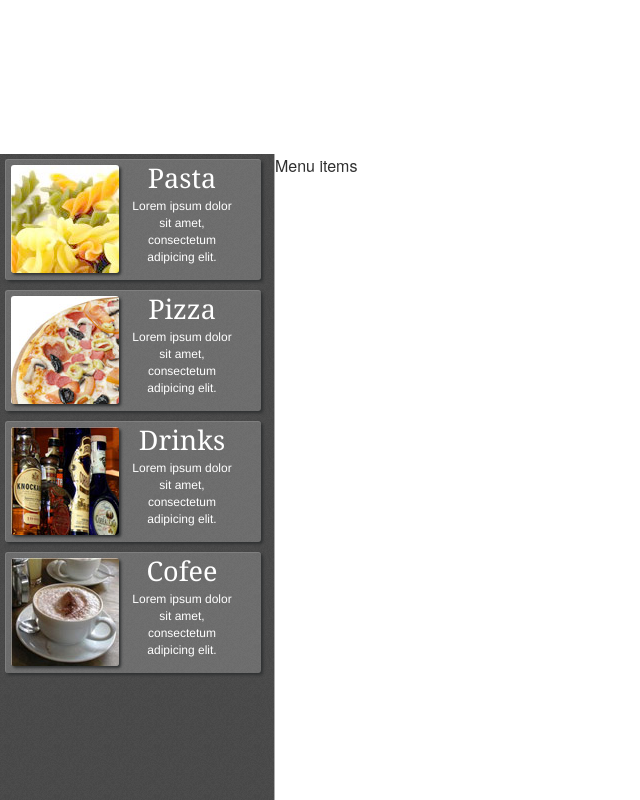
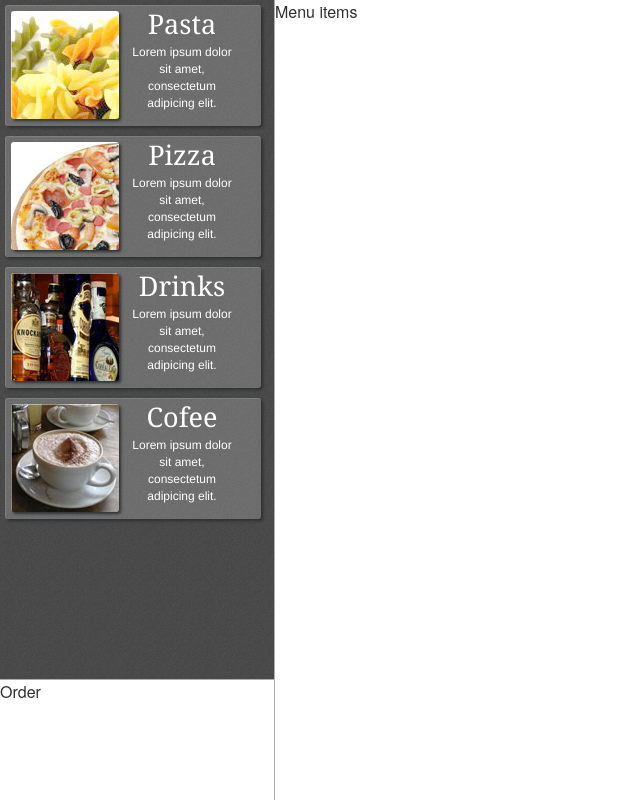
Before and after one commit to tulyawat/project, a plain HTML site: page index.html in a window 1280 px wide. Shown: the whole page, without its empty margins (0-640 px from the left). Drawn offline with Linux system fonts and the light colour scheme.

Commit message:
Update index.html
ok

```diff
--- a/index.html
+++ b/index.html
@@ -100,7 +100,7 @@
 
 	</script>
 <body>
-			<canvas id="mycanvas" width="200" hight="200">
+
 
 			<div id="dhx_type_menu_container" style="display:none;">
 			    <div class="menu_img" style="background:url(#Img#) no-repeat scroll 50% 50% transparent;">&nbsp</div>
```
